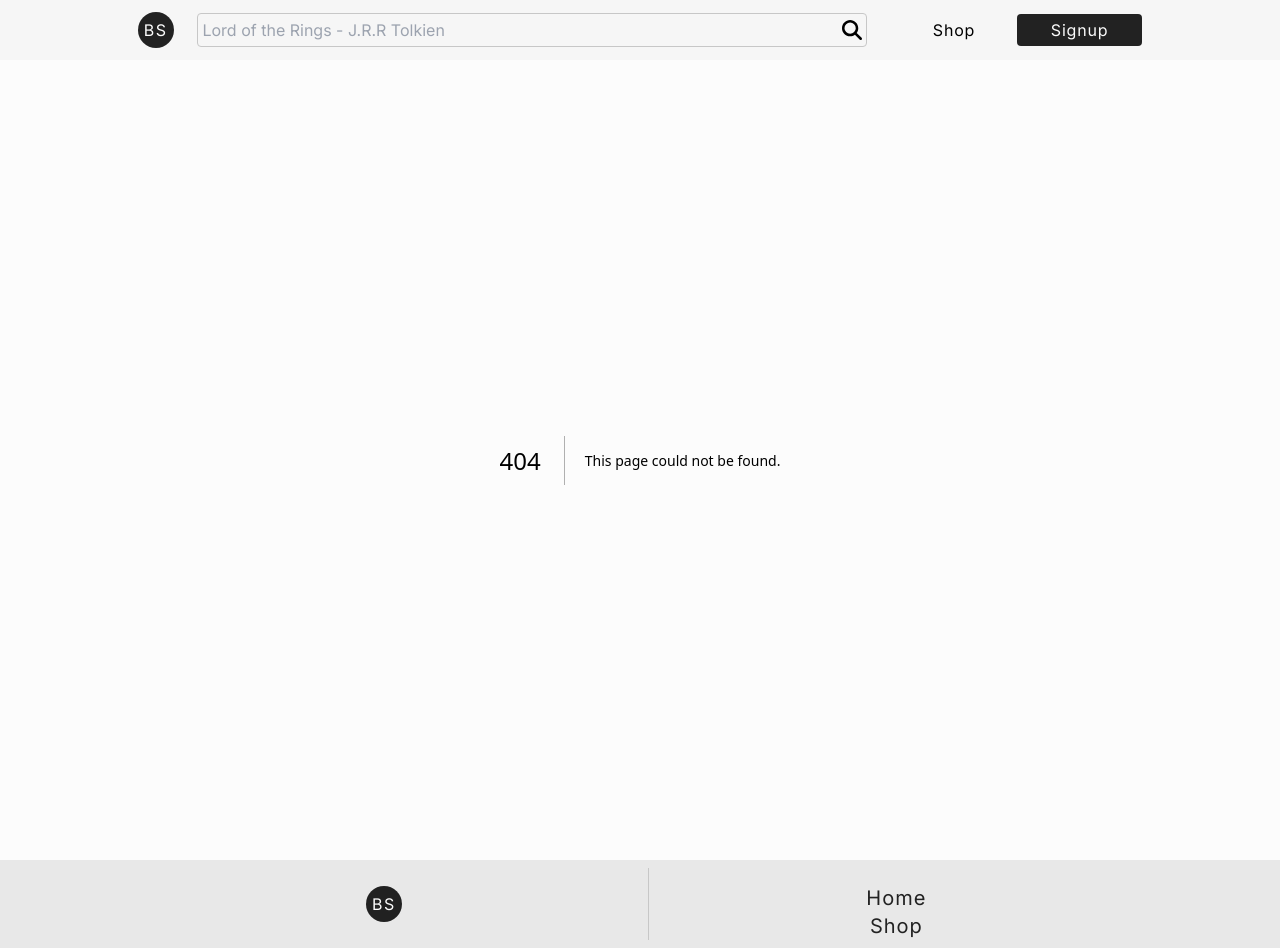
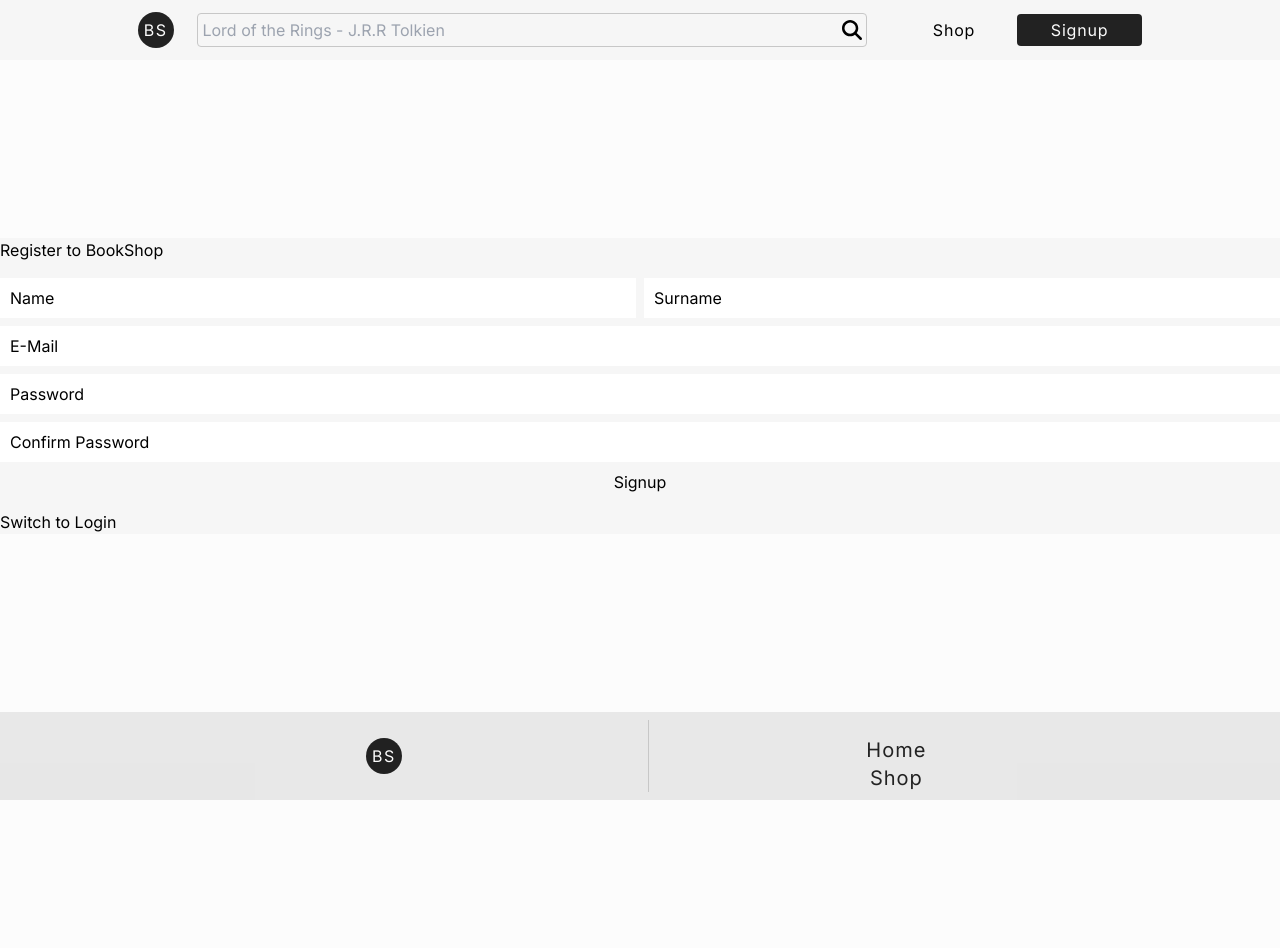
Before and after one commit to ugurcankuzu/bookshop, a Next.js app in the folder book-store/: page /signup in a window 1280 px wide. Before the commit this address had no page. After the commit the page ends 800 px from the top, so only its background shows below. Built offline with nearby package versions, Linux system fonts and the light colour scheme.

Commit message:
in Progress

```diff
--- /dev/null
+++ b/book-store/src/app/login/page.tsx
@@ -0,0 +1,17 @@
+"use client";
+
+import SignupCard from "@/components/signupCard";
+import { usePathname } from "next/navigation";
+
+export default function LoginPage() {
+  const pathName = usePathname();
+  return (
+    <main className={loginPageStyles.mainFrame}>
+      <SignupCard pathName={pathName} />
+    </main>
+  );
+}
+
+const loginPageStyles = {
+  mainFrame: "flex-1 flex justify-center items-center",
+};
--- /dev/null
+++ b/book-store/src/app/signup/page.tsx
@@ -0,0 +1,16 @@
+"use client"
+import SignupCard from "@/components/signupCard";
+import { usePathname } from "next/navigation";
+
+export default function SignupPage() {
+  const pathName = usePathname();
+  return (
+    <main className={signupPageStyles.mainFrame}>
+      <SignupCard pathName={pathName} />
+    </main>
+  );
+}
+
+const signupPageStyles = {
+  mainFrame: "flex-1 flex justify-center items-center",
+};
--- /dev/null
+++ b/book-store/src/components/animatedInput.tsx
@@ -0,0 +1,49 @@
+"use client";
+import TAnimatedInput from "@/types/animatedInput";
+import { motion } from "framer-motion";
+import { useEffect, useState } from "react";
+
+export default function AnimatedInput({
+  settings,
+}: {
+  settings: TAnimatedInput;
+}) {
+  const [isFocused, setFocus] = useState(false);
+
+  const initial = {
+    left: 10,
+    top: "50%",
+    translateY: "-50%",
+    fontSize: settings.labelStyle.fontSize
+      ? settings.labelStyle.fontSize
+      : "1rem",
+    lineHeight: settings.labelStyle.lineHeight
+      ? settings.labelStyle.lineHeight
+      : "1.5rem",
+  };
+  const isFocusedAnimation = {
+    left: 0,
+    top: 0,
+    translateY: 0,
+    fontSize: "0.75rem",
+    lineHeight: "1rem",
+  };
+  return (
+    <div className={settings.inputWrapperStyle}>
+      <motion.p
+        initial={initial}
+        animate={isFocused ? isFocusedAnimation : initial}
+        style={settings.labelStyle}
+      >
+        {settings.labelText}
+      </motion.p>
+      <input
+        onFocus={() => setFocus(true)}
+        onBlur={() => setFocus(false)}
+        type={settings.inputType ? settings.inputType : "text"}
+        name={settings.inputName}
+        style={settings.inputStyle}
+      />
+    </div>
+  );
+}
--- /dev/null
+++ b/book-store/src/components/login/loginForm.tsx
@@ -0,0 +1,17 @@
+import { motion } from "framer-motion";
+
+export default function LoginForm() {
+  return (
+    <form>
+      <div>
+        <motion.p>E-Mail</motion.p>
+        <input type="email" name="" id="" />
+      </div>
+      <div>
+        <motion.p>Password</motion.p>
+        <input type="password" name="" id="" />
+      </div>
+      <button>Login</button>
+    </form>
+  );
+}
--- /dev/null
+++ b/book-store/src/components/signup/signupForm.tsx
@@ -0,0 +1,88 @@
+import { CSSProperties } from "react";
+import AnimatedInput from "../animatedInput";
+
+export default function SignupForm() {
+  return (
+    <form className={signupFormStyles.formWrapper}>
+      <div className={signupFormStyles.nameSurnameWrapper}>
+        <AnimatedInput
+          key={0}
+          settings={{
+            inputWrapperStyle: signupFormStyles.inputWrapper,
+            labelStyle: signupFormStyles.inputLabel,
+            labelText: "Name",
+            inputStyle: signupFormStyles.input,
+            inputName: "name",
+            inputType: "text",
+          }}
+        />
+        <AnimatedInput
+          key={1}
+          settings={{
+            inputWrapperStyle: signupFormStyles.inputWrapper,
+            labelStyle: signupFormStyles.inputLabel,
+
+            labelText: "Surname",
+            inputStyle: signupFormStyles.input,
+            inputName: "surname",
+            inputType: "text",
+          }}
+        />
+      </div>
+      <div className={signupFormStyles.emailWrapper}>
+        <AnimatedInput
+          key={2}
+          settings={{
+            inputWrapperStyle: signupFormStyles.inputWrapper,
+            labelStyle: signupFormStyles.inputLabel,
+
+            labelText: "E-Mail",
+            inputStyle: signupFormStyles.input,
+            inputName: "email",
+            inputType: "email",
+          }}
+        />
+      </div>
+      <div className={signupFormStyles.passwordWrapper}>
+        <AnimatedInput
+          key={3}
+          settings={{
+            inputWrapperStyle: signupFormStyles.inputWrapper,
+            labelStyle: signupFormStyles.inputLabel,
+
+            labelText: "Password",
+            inputStyle: signupFormStyles.input,
+            inputName: "password",
+            inputType: "password",
+          }}
+        />
+        <AnimatedInput
+          key={4}
+          settings={{
+            inputWrapperStyle: signupFormStyles.inputWrapper,
+            labelStyle: signupFormStyles.inputLabel,
+            labelText: "Confirm Password",
+            inputStyle: signupFormStyles.input,
+            inputName: "confirmPassword",
+            inputType: "password",
+          }}
+        />
+      </div>
+      <button>Signup</button>
+    </form>
+  );
+}
+
+const signupFormStyles = {
+  formWrapper: "w-full flex flex-col gap-2",
+  nameSurnameWrapper: "w-full flex gap-2",
+  emailWrapper: "w-full",
+  passwordWrapper: "flex flex-col gap-2",
+  inputWrapper: "w-full h-[40px] relative",
+  inputLabel: {
+    pointerEvents: "none",
+    position: "absolute",
+    fontSize: "1rem",
+  } as CSSProperties,
+  input: { width: "100%", height: "100%" } as CSSProperties,
+};
--- /dev/null
+++ b/book-store/src/components/signupCard.tsx
@@ -0,0 +1,32 @@
+"use client";
+import Link from "next/link";
+import LoginForm from "./login/loginForm";
+import SignupForm from "./signup/signupForm";
+export default function SignupCard({ pathName }: { pathName: string }) {
+  return (
+    <section className={signupCardStyles.cardWrapper}>
+      <div>
+        <h2>
+          {pathName === "/signup"
+            ? "Register to BookShop"
+            : "Login to BookShop"}
+        </h2>
+      </div>
+      {pathName === "/signup" ? <SignupForm /> : <LoginForm />}
+      <div>
+        {pathName === "/signup" ? (
+          <Link href={"#"}>Switch to Login</Link>
+        ) : (
+          <>
+            <Link href={"#"}>Create an account</Link>
+            <Link href={"#"}>Forgot Password</Link>
+          </>
+        )}
+      </div>
+    </section>
+  );
+}
+
+const signupCardStyles = {
+  cardWrapper: "w-full flex flex-col gap-4 bg-smoke/10 ",
+};
--- /dev/null
+++ b/book-store/src/types/animatedInput.ts
@@ -0,0 +1,12 @@
+import { CSSProperties, HTMLInputTypeAttribute } from "react";
+
+type TAnimatedInput = {
+  inputWrapperStyle: string;
+  labelStyle: CSSProperties;
+  labelText: string;
+  inputStyle: CSSProperties;
+  inputType?: HTMLInputTypeAttribute;
+  inputName: string;
+};
+
+export default TAnimatedInput;
```
